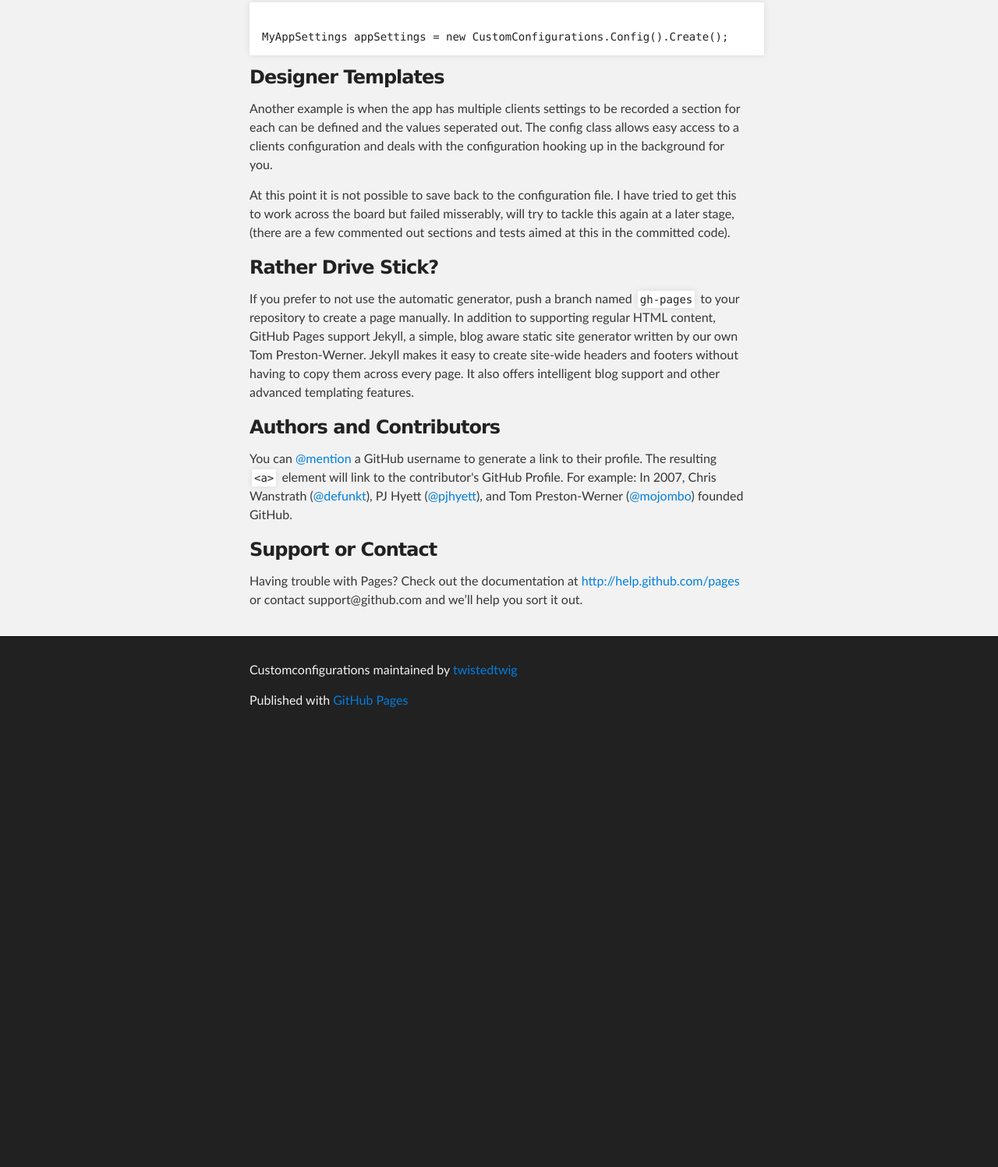
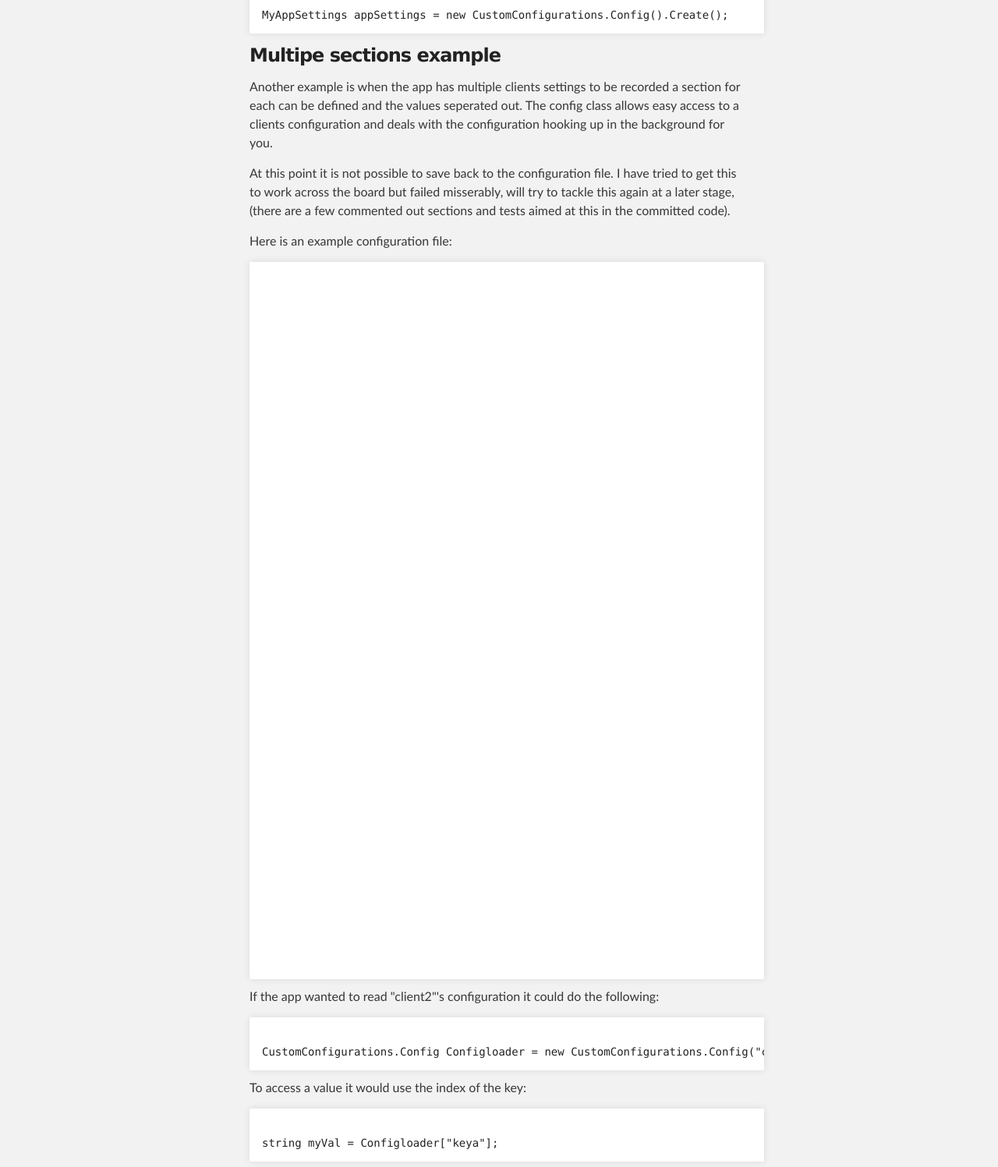
Before and after one commit to twistedtwig/CustomConfigurations, a plain HTML site: page index.html in a window 1280 px wide. Shown: the part 716-2213 px from the top of the page at 78% size. Before the commit the page ends 1661 px from the top, so only its background shows below. Drawn offline with Linux system fonts and the light colour scheme.

Commit message:
Added extra examples

```diff
--- a/index.html
+++ b/index.html
@@ -8,7 +8,7 @@
 
     <link rel="stylesheet" type="text/css" media="screen" href="stylesheets/stylesheet.css">
 
-    <title>Customconfigurations</title>
+    <title>Custom Configurations for .Net</title>
   </head>
 
   <body>
@@ -33,12 +33,11 @@
       <section id="main_content" class="inner">
         <h3>Welcome to GitHub Pages.</h3>
 
-<p>Custom configurations is designed to reduce the repeative lines of code needed to get configuration settings into your application.  If there are 5 or 50 settings there doesn't need any extra code to get your settings.  It allows the application to simplify the use of configuration settings.  A simple but effective use is to have an object with N number of properties, such as:</p>
+<p>Custom configurations is designed to reduce the repeative lines of code needed to get configuration settings into your application.  If there are 5 or 50 settings there doesn't need any extra code to get your settings.  It allows the application to simplify the use of configuration settings.</p>
 
-<pre><code>$ cd your_repo_root/repo_name
-$ git fetch origin
-$ git checkout gh-pages
-</code></pre>
+<h3>Simple Example</h3>
+
+<p>A simple but effective use is to have an object with N number of properties, such as:</p>
 
 <pre><code>
 public class MyAppSettings{    public string Name { get; set; }    public string Location { get; set; }    public bool ShouldDoX { get; set; }    public int minValue { get; set; }}
@@ -50,21 +49,68 @@ public class MyAppSettings{    public string Name { get; set; }    public string
 MyAppSettings appSettings = new CustomConfigurations.Config().Create<MyAppSettings>();
 </code></pre>
 
-<h3>Designer Templates</h3>
+<h3>Multipe sections example</h3>
 
 <p>Another example is when the app has multiple clients settings to be recorded a section for each can be defined and the values seperated out.  The config class allows easy access to a clients configuration and deals with the configuration hooking up in the background for you.</p>
 
 
 <p>At this point it is not possible to save back to the configuration file.  I have tried to get this to work across the board but failed misserably, will try to tackle this again at a later stage, (there are a few commented out sections and tests aimed at this in the committed code).</p>
-<h3>Rather Drive Stick?</h3>
 
-<p>If you prefer to not use the automatic generator, push a branch named <code>gh-pages</code> to your repository to create a page manually. In addition to supporting regular HTML content, GitHub Pages support Jekyll, a simple, blog aware static site generator written by our own Tom Preston-Werner. Jekyll makes it easy to create site-wide headers and footers without having to copy them across every page. It also offers intelligent blog support and other advanced templating features.</p>
+<p>Here is an example configuration file:</p>
+<pre><code>
+<configuration>
+  <configSections>
+    <section name="testsection2" type="CustomConfigurations.ConfigurationSectionLoader, CustomConfigurations" />
+    <sectionGroup name="myCustomGroup">
+      <section name="mysection" type="CustomConfigurations.ConfigurationSectionLoader, CustomConfigurations" />
+    </sectionGroup>
+  </configSections>
 
-<h3>Authors and Contributors</h3>
+  <myCustomGroup>
+    <mysection>
+      <Configs>
+      <ConfigurationGroup name="client1">
+        <ValueItems>
+          <ValueItem key="key2" value="value2" />
+          <ValueItem key="key3" value="value3" />
+          <ValueItem key="key4" value="value4" />
+          <ValueItem key="key5" value="7" />
+          <ValueItem key="key6" value="0.6" />
+      </ConfigurationGroup>
+	  <ConfigurationGroup name="client2">
+          <ValueItems>
+            <ValueItem key="keya" value="abc" />
+            <ValueItem key="key2" value="123" />
+          </ValueItems>
+        </ConfigurationGroup>
+      </Configs>
+    </mysection>
+  </myCustomGroup>
 
-<p>You can <a href="https://github.com/blog/821" class="user-mention">@mention</a> a GitHub username to generate a link to their profile. The resulting <code>&lt;a&gt;</code> element will link to the contributor's GitHub Profile. For example: In 2007, Chris Wanstrath (<a href="https://github.com/defunkt" class="user-mention">@defunkt</a>), PJ Hyett (<a href="https://github.com/pjhyett" class="user-mention">@pjhyett</a>), and Tom Preston-Werner (<a href="https://github.com/mojombo" class="user-mention">@mojombo</a>) founded GitHub.</p>
+  <testsection2>
+    <Configs>
+      <ConfigurationGroup name="clienta">
+        <ValueItems>
+          <ValueItem key="key2" value="valueabc" />
+        </ValueItems>
+      </ConfigurationGroup>
+    </Configs>
+  </testsection2>
+</configuration>
+</code></pre>
 
-<h3>Support or Contact</h3>
+<p>If the app wanted to read "client2"'s configuration it could do the following:</p>
+<pre><code>
+CustomConfigurations.Config Configloader = new CustomConfigurations.Config("client2");
+</pre></code>
+
+<p>To access a value it would use the index of the key:</p>
+
+<pre><code>
+string myVal = Configloader["keya"];
+</pre></code>
+
+
 
 <p>Having trouble with Pages? Check out the documentation at <a href="http://help.github.com/pages">http://help.github.com/pages</a> or contact support@github.com and we’ll help you sort it out.</p>
       </section>
```
